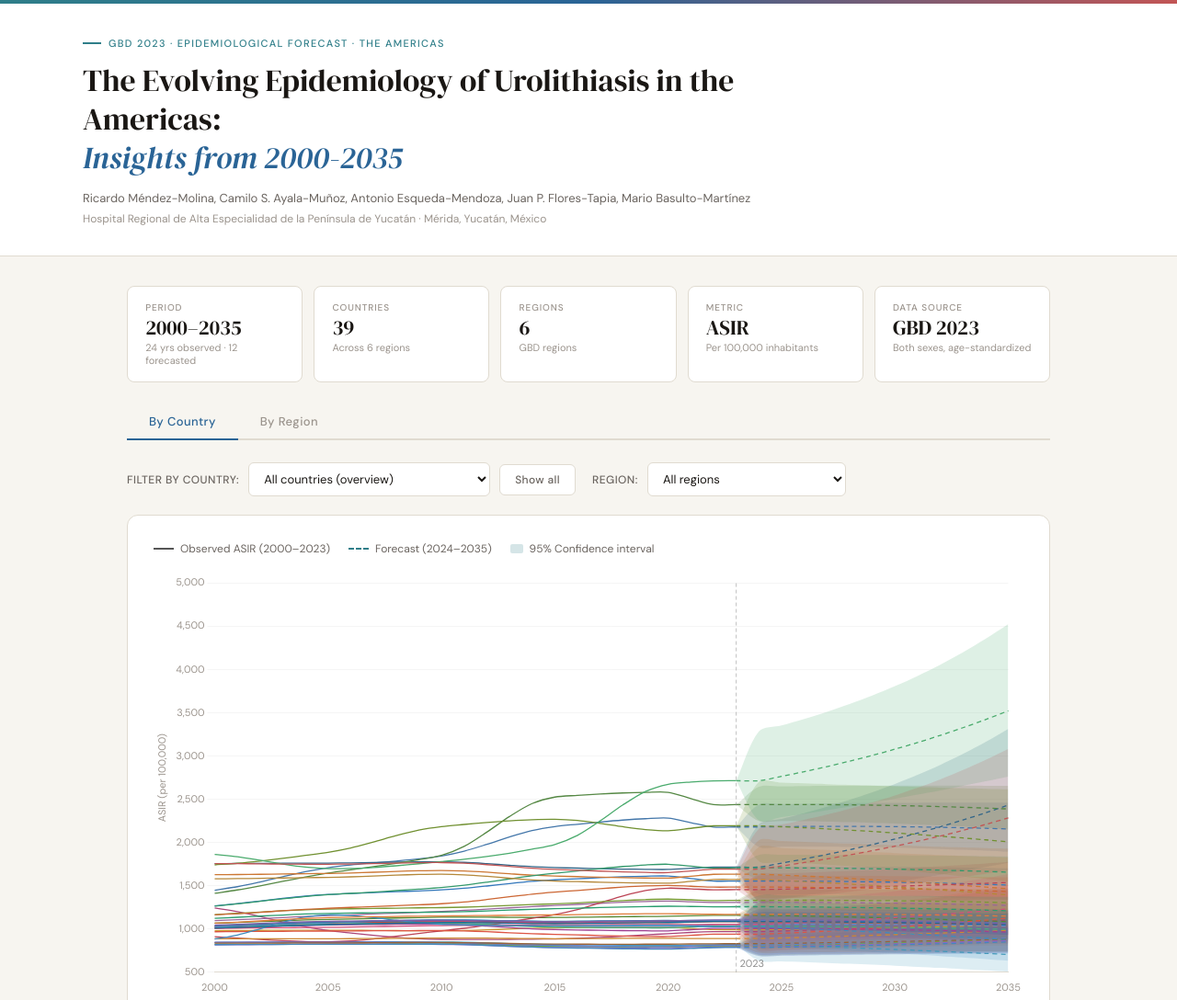
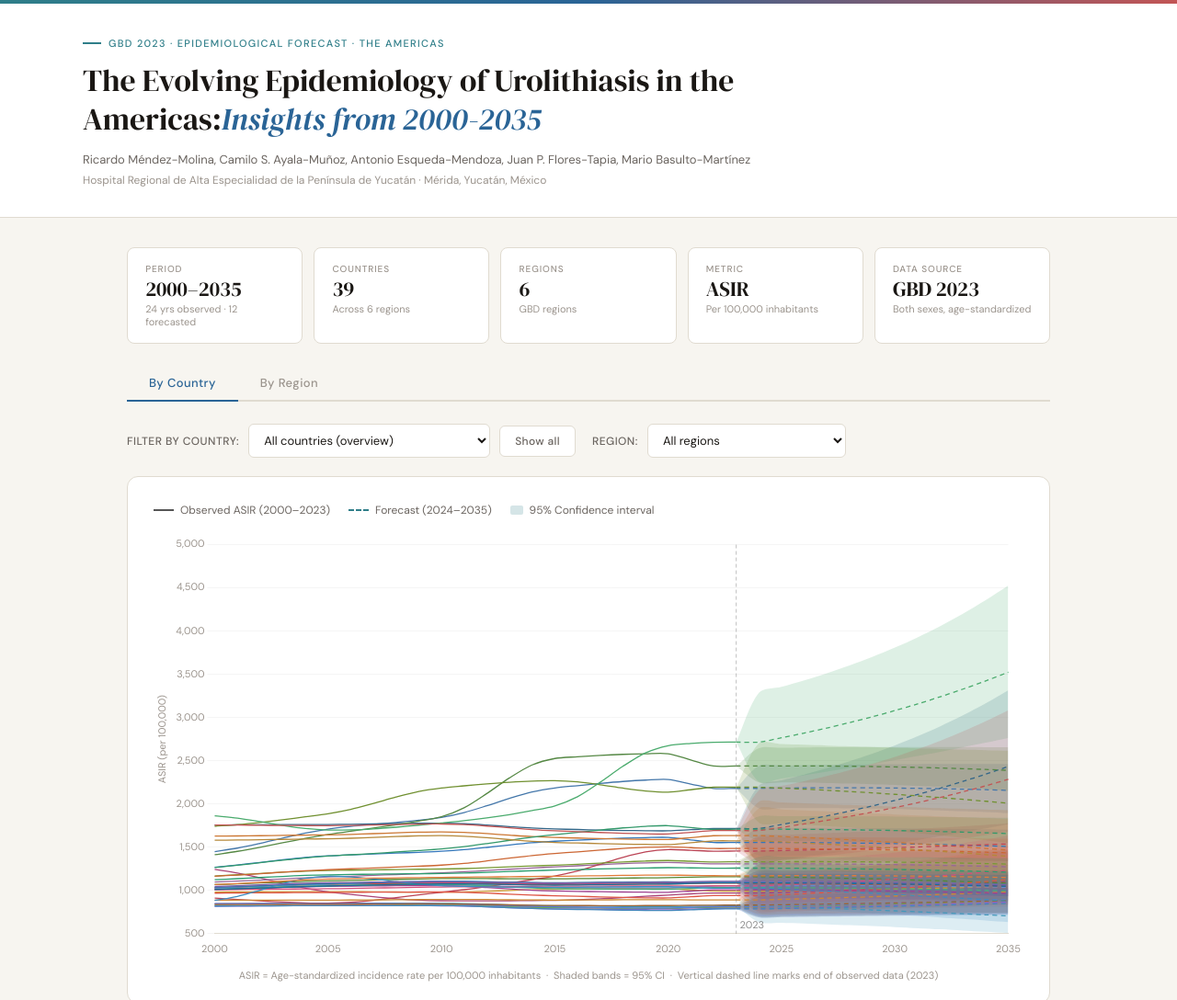
Before and after one commit to rickymm2001-dev/Mendez-Molina-et-al.-America-2026, a plain HTML site: page index.html in a window 1280 px wide. Shown: the top 1088 px of the page at 92% size. Drawn offline with nearby package versions, Linux system fonts and the light colour scheme.

Commit message:
Remove line break from header title

```diff
--- a/index.html
+++ b/index.html
@@ -132,7 +132,7 @@
 <header>
   <div class="header-inner">
     <div class="header-tag">GBD 2023 · Epidemiological Forecast · The Americas</div>
-    <h1>The Evolving Epidemiology of Urolithiasis in the Americas:<br><em>Insights from 2000-2035</em></h1>
+    <h1>The Evolving Epidemiology of Urolithiasis in the Americas:<em>Insights from 2000-2035</em></h1>
     <p class="authors">Ricardo Méndez-Molina, Camilo S. Ayala-Muñoz, Antonio Esqueda-Mendoza, Juan P. Flores-Tapia, Mario Basulto-Martínez</p>
     <p class="institution">Hospital Regional de Alta Especialidad de la Península de Yucatán · Mérida, Yucatán, México</p>
   </div>
```
